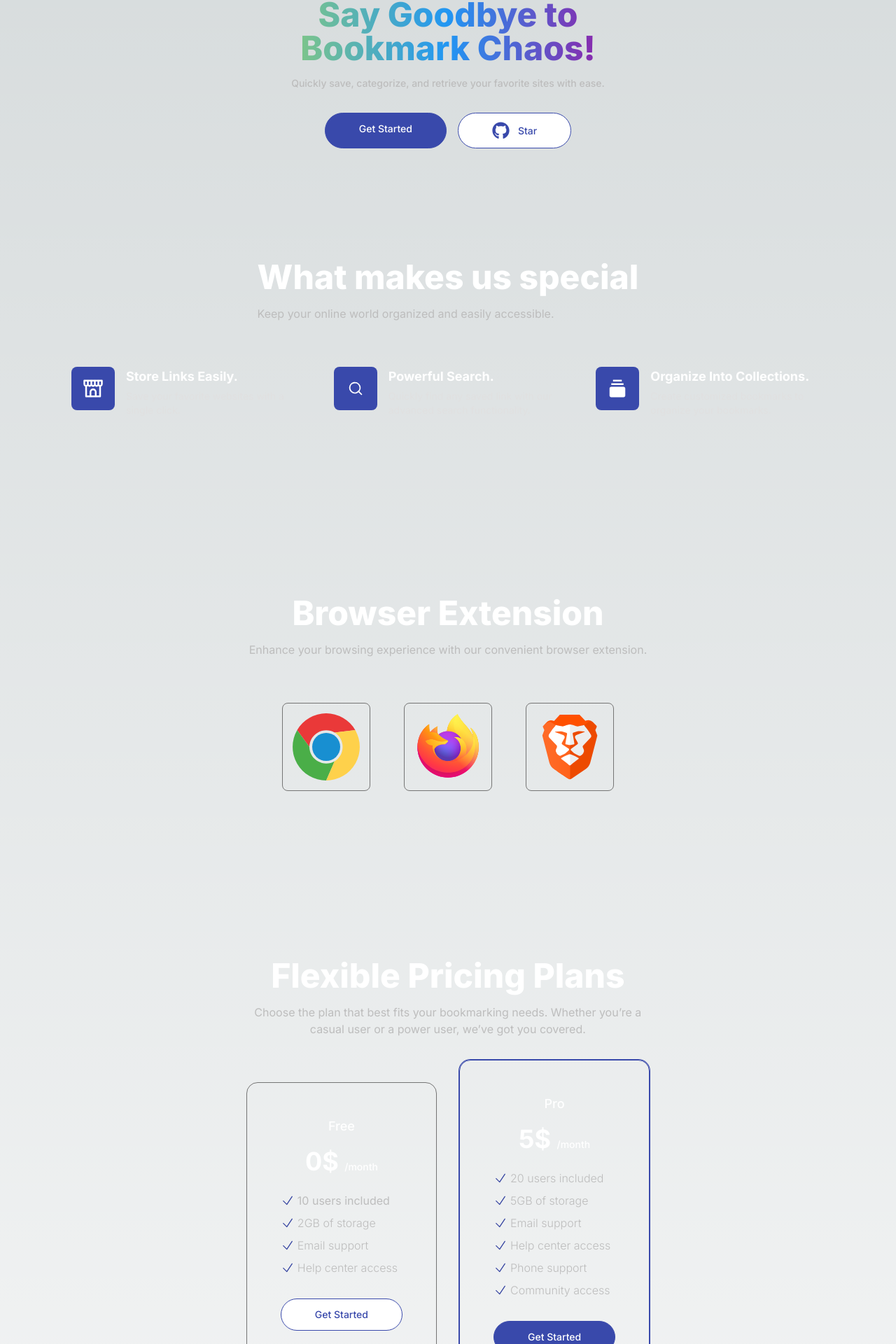
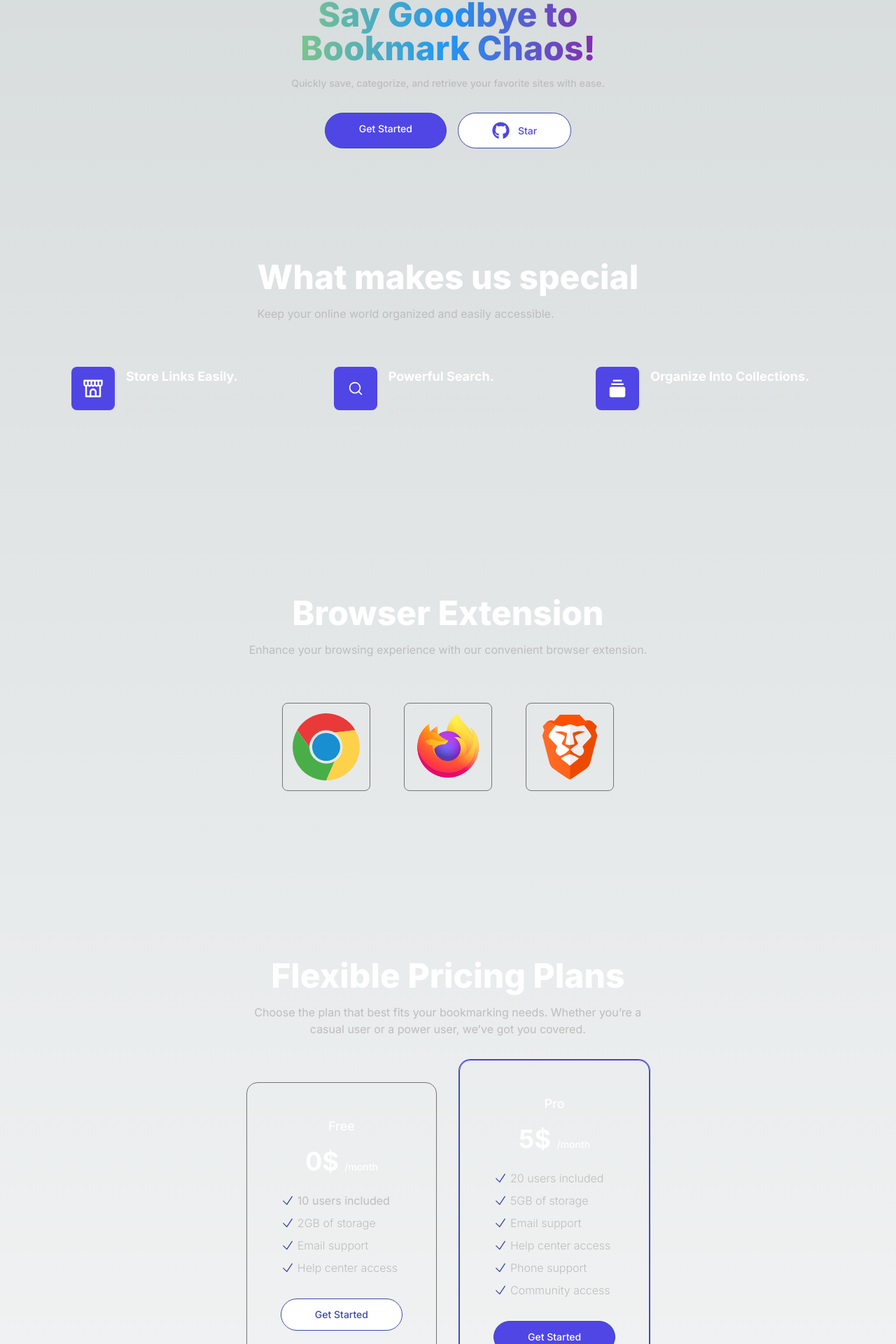
Before and after one commit to Trend20/looper, a Next.js app: page / in a window 1280 px wide. Shown: the part 195-2115 px from the top of the page at 70% size. Built offline with nearby package versions, Linux system fonts and the light colour scheme; no server answers.

Commit message:
button bg change

```diff
--- a/components/faq/SingleFeature.tsx
+++ b/components/faq/SingleFeature.tsx
@@ -3,7 +3,7 @@ import Image from "next/image";
 const SingleFeature = ({feature}: any) => {
     return (
         <div className="flex items-start gap-4">
-            <span className="shrink-0 rounded-lg bg-indigo-600 p-4">
+            <span className="shrink-0 rounded-lg bg-[#4F46E5FF] p-4">
                 <Image src={feature.imageUrl} alt={feature.title} width={30} height={30}/>
             </span>
             <div>
--- a/components/footer/Footer.tsx
+++ b/components/footer/Footer.tsx
@@ -15,7 +15,7 @@ const Footer = () => {
                     <Link
                         href={"https://github.com/Trend20/looper"}
                         target="_blank"
-                        className="mt-8 inline-block rounded-full border border-indigo-600 bg-indigo-600 text-white px-12 py-3 text-sm font-medium hover:bg-indigo-600 hover:text-white focus:outline-none focus:ring active:bg-indigo-500"
+                        className="mt-8 inline-block rounded-full border border-indigo-600 bg-[#4F46E5FF] text-white px-12 py-3 text-sm font-medium hover:bg-indigo-600 hover:text-white focus:outline-none focus:ring active:bg-indigo-500"
                     >
                         Get Started
                     </Link>
--- a/components/hero/Hero.tsx
+++ b/components/hero/Hero.tsx
@@ -20,7 +20,7 @@ const Hero = () =>{
 
                     <div className="mt-8 flex flex-wrap justify-center gap-4">
                         <Link
-                            className="block w-full rounded-full border border-indigo-600 bg-indigo-600 px-12 py-3 text-sm font-medium text-white hover:bg-transparent hover:text-white focus:outline-none focus:ring active:text-opacity-75 sm:w-auto"
+                            className="block w-full rounded-full border border-indigo-600 bg-[#4F46E5FF] px-12 py-3 text-sm font-medium text-white hover:bg-transparent hover:text-white focus:outline-none focus:ring active:text-opacity-75 sm:w-auto"
                             href={"/auth"}
                         >
                             Get Started
@@ -28,7 +28,7 @@ const Hero = () =>{
 
                         <Link
                             target={'_blank'}
-                            className="flex items-center justify-center space-x-3 w-full rounded-full border border-indigo-600 bg-white text-indigo-600 px-12 py-3 text-sm font-medium hover:bg-blue-600 focus:outline-none focus:ring active:bg-blue-500 sm:w-auto"
+                            className="flex items-center justify-center space-x-3 w-full rounded-full border border-indigo-600 bg-white text-[#4F46E5FF] px-12 py-3 text-sm font-medium hover:bg-blue-600 focus:outline-none focus:ring active:bg-blue-500 sm:w-auto"
                             href={"https://github.com/Trend20/looper"}
                         >
                             <i className="mr-3"><FaGithub size={25}/></i> Star
--- a/components/pricing/Pricing.tsx
+++ b/components/pricing/Pricing.tsx
@@ -10,7 +10,7 @@ const Pricing = () => {
             </div>
             <div className="grid grid-cols-1 gap-4 sm:grid-cols-2 sm:items-center md:gap-8 mt-8">
                 <div
-                    className="rounded-2xl border border-indigo-600 p-6 shadow-sm ring-1 ring-indigo-600 sm:order-last sm:px-8 lg:p-12"
+                    className="rounded-2xl border border-[#4F46E5FF] p-6 shadow-sm ring-1 ring-indigo-600 sm:order-last sm:px-8 lg:p-12"
                 >
                     <div className="text-center">
                         <h2 className="text-lg font-medium text-white">
@@ -119,7 +119,7 @@ const Pricing = () => {
 
                     <a
                         href="#"
-                        className="mt-8 block rounded-full border border-indigo-600 bg-indigo-600 px-12 py-3 text-center text-sm font-medium text-white hover:bg-indigo-700 hover:ring-1 hover:ring-indigo-700 focus:outline-none focus:ring active:text-indigo-500"
+                        className="mt-8 block rounded-full border border-indigo-600 bg-[#4F46E5FF] px-12 py-3 text-center text-sm font-medium text-white hover:bg-indigo-700 hover:ring-1 hover:ring-indigo-700 focus:outline-none focus:ring active:text-indigo-500"
                     >
                         Get Started
                     </a>
```
